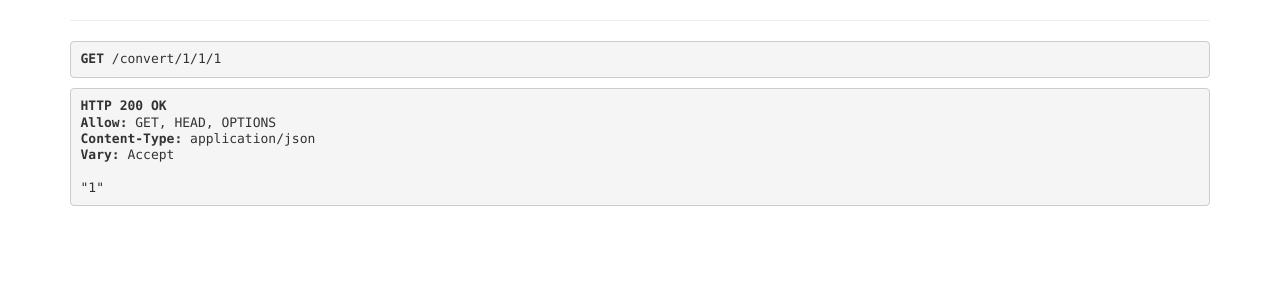
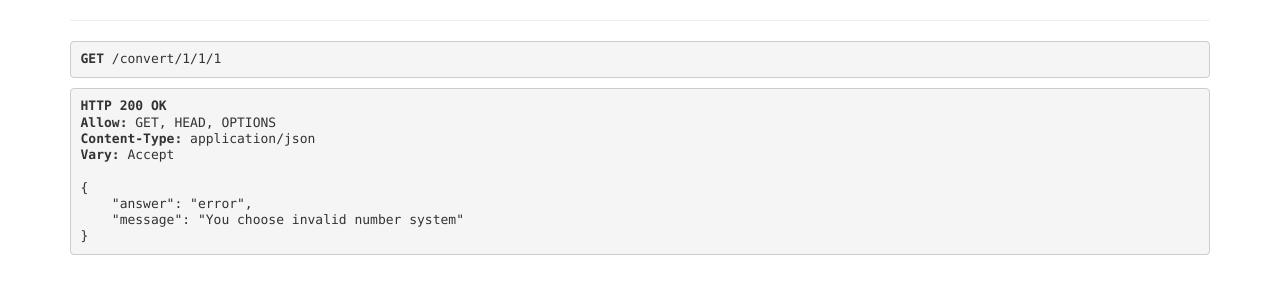
Before and after one commit to lucorus/WebCalculator, a Django app: page /convert/1/1/1 in a window 1280 px wide. Shown: the part 240-538 px from the top of the page. Run offline with Django 4.2, Linux system fonts and the light colour scheme; some libraries are stand-ins or nearby versions.

Commit message:
Update frontend and function for translate

```diff
--- a/webcalculator/main/operation.py
+++ b/webcalculator/main/operation.py
@@ -1,25 +1,23 @@
 # делим число на отдельные элементы массива
 def divide_number(number) -> list:
+    letter_to_number = {'A': 10, 'B': 11, 'C': 12, 'D': 13, 'E': 14, 'F': 15}
     arr = []
     for item in str(number):
         if item in 'ABCDEF':
-            match item:
-                case 'A':
-                    arr.append(10)
-                case 'B':
-                    arr.append(11)
-                case 'C':
-                    arr.append(12)
-                case 'D':
-                    arr.append(13)
-                case 'E':
-                    arr.append(14)
-                case 'F':
-                    arr.append(15)
+           arr.append(letter_to_number[item])
         else:
             arr.append(int(item))
 
     return arr
+
+
+# если есть числа больше 10, то заменяем их на буквы
+def translate_to_letters(number):
+    letter_to_number = {10: 'A', 11: 'B', 12: 'C', 13: 'D', 14: 'E', 15: 'F'}
+    for item in range(len(number)):
+        if number[item] > 9:
+            number[item] = letter_to_number[number[item]]
+    return number
 
 
 # конвертирует number из start_system в 10
@@ -44,26 +42,59 @@ def revers(number):
 
 # переводит число из 10 в систему system
 def convert_to_x(system: int, number):
-    answer = ''
+    answer = []
 
     while number >= system:
-        answer += str(number % system)
+        answer.append(number % system)
         number = number // system
 
-    answer = (answer + str(number))
+    #answer = (answer + str(number))
+    answer.append(number)
+
+    answer = translate_to_letters(answer[::-1])
+    return answer
     # переворачиваем число
-    return revers(answer)
+    #return revers(answer)
+
+
+# берёт число и систему счисления и проверяет число на валидность
+def is_valid(number, system) -> bool:
+    letter_to_number = {'A': 10, 'B': 11, 'C': 12, 'D': 13, 'E': 14, 'F': 15}
+    for item in number:
+        if item in '1234567890':
+            if int(item) >= system:
+                return False
+        # если число записывается в виде буквы, то проверяем есть ли оно в этой системе счисления
+        elif item in letter_to_number.keys():
+            if letter_to_number[item] >= system:
+                return False
+        # если числа (буквы) нет в словаре, то возвращаем error
+        elif item not in letter_to_number.keys():
+            return False
+    return True
 
 
 # легко конвертирует число в какую-либо систему
 def convert(start_system: int, number, end_system: int):
-    if start_system != end_system:
-        if start_system != 10:
-            number = convert_to_10(start_system, number)
+    try:
+        number = str(number).upper()
+        if is_valid(number, start_system):
+            if start_system != end_system:
+                if start_system != 10:
+                    number = convert_to_10(start_system, number)
+                    start_system = 10
 
-        return convert_to_x(end_system, number)
-    else:
-        return number
+                if start_system != end_system:
+                    return ''.join(list(map(str, convert_to_x(end_system, number))))
+                else:
+                    return number
+
+            else:
+                return number
+        else:
+            return 'error'
+    except:
+        return 'error'
 
 
 # подготовка чисел к операции, проведение её (возвращает результат в 10 системе)
--- a/webcalculator/main/views.py
+++ b/webcalculator/main/views.py
@@ -1,29 +1,30 @@
-from django.shortcuts import render
-from rest_framework.response import Response
-from rest_framework.decorators import api_view, renderer_classes
-from rest_framework.renderers import JSONRenderer, TemplateHTMLRenderer
-from rest_framework.response import Response
-from django.http import HttpRequest
 from django.shortcuts import render
 from rest_framework.views import APIView
 from . import operation
-from .serializers import SuccessSerializer
+from rest_framework.response import Response
 
 
 class Convert(APIView):
     def get(self, request, number, start_system, end_system):
-        return Response(operation.convert(start_system, number, end_system))
+        try:
+            answer = operation.convert(start_system, number, end_system)
+            if answer == 'error':
+                return Response({'answer': answer, 'message': 'You choose invalid number system'})
+            else:
+                return Response({'answer': answer, 'message': 'Success'})
+        except:
+            return Response({'answer': 'error', 'message': 'An unknown error has occurred'})
 
 
 def main_page(request):
     try:
-        number = int(request.GET.get('number'))
+        number = request.GET.get('number')
         start_system = int(request.GET.get('system1'))
         end_system = int(request.GET.get('system2'))
-        if number:
-            print(operation.convert(start_system, number, end_system))
-            return render(request, 'main/main_page.html', {'answer': operation.convert(start_system, number, end_system)})
+        if number and start_system and end_system:
+            answer = operation.convert(start_system, number, end_system)
+            return render(request, 'main/main_page.html', {'answer': answer, 'error': None})
         else:
-            return render(request, 'main/main_page.html', {'answer': '-'})
+            return render(request, 'main/main_page.html', {'answer': None, 'error': None})
     except:
-        return render(request, 'main/main_page.html', {'answer': '-'})
+        return render(request, 'main/main_page.html', {'answer': None, 'error': None})
```
Also changed, not shown: webcalculator/main/templates/main/main_page.html (+57 -10 lines), webcalculator/main/templates/main/navbar.html (+2 -23 lines).
